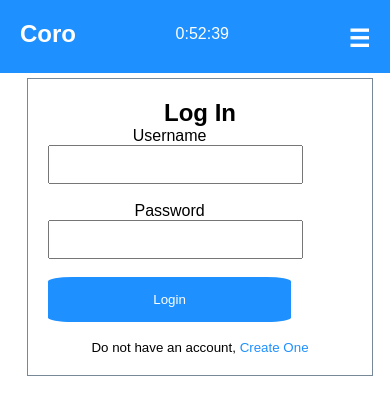
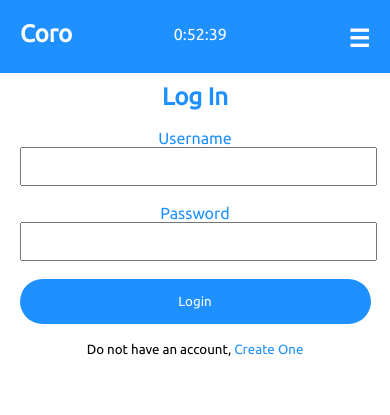
Before and after one commit to jod35/Memo, a Django app: template blog/templates/blog/login.html in a window 390 px wide. Shown: the top 415 px of the page. Run offline with Django 3.2, Linux system fonts and the light colour scheme; the template is opened without the code that fills it, so the values that code supplies are empty; parts of the project's set-up code (start-up, migrations or seed data) failed here and were passed over.

Commit message:
fix :change styling for mobile

```diff
--- a/blog/static/blog/main.css
+++ b/blog/static/blog/main.css
@@ -59,9 +59,6 @@ ul {
 .mobile-nav a:hover {
   background-color: lightgray;
   color: dodgerblue;
-}
-#main {
-  padding: 5%;
 }
 .pr-text {
   color: dodgerblue;
@@ -126,7 +123,7 @@ ul {
   background-color: dodgerblue;
   color: white;
   padding: 15px;
-  border-radius: 10%;
+  border-radius: 30px;
   transition: 1.2s all;
 }
 .mybtn:hover {
@@ -166,16 +163,22 @@ ul {
 .text-lg {
   font-size: 2.5em;
 }
+#form{
+  display: flex;
+  justify-content: center;
+  align-items: center;
+}
 .form {
   width: 40%;
   margin: auto;
   border: 1px solid lightslategray;
+  text-align: center;
   padding: 20px;
-  text-align: center;
 }
 .form input {
   width: 95%;
   padding: 10px;
+  text-align: center;
 }
 .form button{
     width: 100%;
@@ -208,9 +211,7 @@ ul {
   text-align: center;
 }
 @media (max-width: 650px) {
-  #main{
-    padding: 5px 0px 0px 10px;
-  }
+
   .desktop-nav {
     display: none;
   }
@@ -262,12 +263,15 @@ ul {
     border-bottom: 1px solid lightgray;
   }
   .form{
-      width: 80%;
+      width: 90%;
+      padding: 10px;
+      border: none;
   }
-  form{
-    width: 80%;
+  .form input{
+    width: 95%;
+    margin-right: 10px;
+  }
 
-  }
   .profile-form{
     display: block;
   }
--- a/blog/templates/blog/base.html
+++ b/blog/templates/blog/base.html
@@ -4,6 +4,7 @@
   <head>
     <meta charset="UTF-8" />
     <meta name="viewport" content="width=device-width, initial-scale=1.0" />
+    <link href="https://fonts.googleapis.com/css2?family=Ubuntu&display=swap" rel="stylesheet">
     <link rel="stylesheet" href="{% static 'blog/main.css'%}" />
         <title>
           {% block title%}
--- a/blog/templates/blog/login.html
+++ b/blog/templates/blog/login.html
@@ -22,13 +22,14 @@
         {% endif %}
     </div>
     <div class="form">
-        <h2>Log In</h2>
+        <h2 class="pr-text">Log In</h2>
+        <br>
         <form action="" method="POST">
             {% csrf_token %}
-            <label for="username">Username</label>
+            <label for="username" class="pr-text">Username</label>
             <input type="text" name="username" >
             <br><br>
-            <label for="password">Password</label>
+            <label for="password" class="pr-text">Password</label>
             <input type="password" name="pasword" >
             <br>
             <br>
--- a/blog/templates/blog/signup.html
+++ b/blog/templates/blog/signup.html
@@ -6,12 +6,12 @@
 {% block body %}
 <section id="form">
     <div class="form">
-        <h2>Create An Account</h2>
+        <h2 class="pr-text">Create An Account</h2>
         <form action="" method="POST">
             {% csrf_token %}
             {% for f in form %}
                 <div class="form-group">
-                    {{f.label}}
+                    <label for="{{f.label}}" class="pr-text">{{f.label}}</label>
                     <br>
                     <br>
                     {{f}}
```
